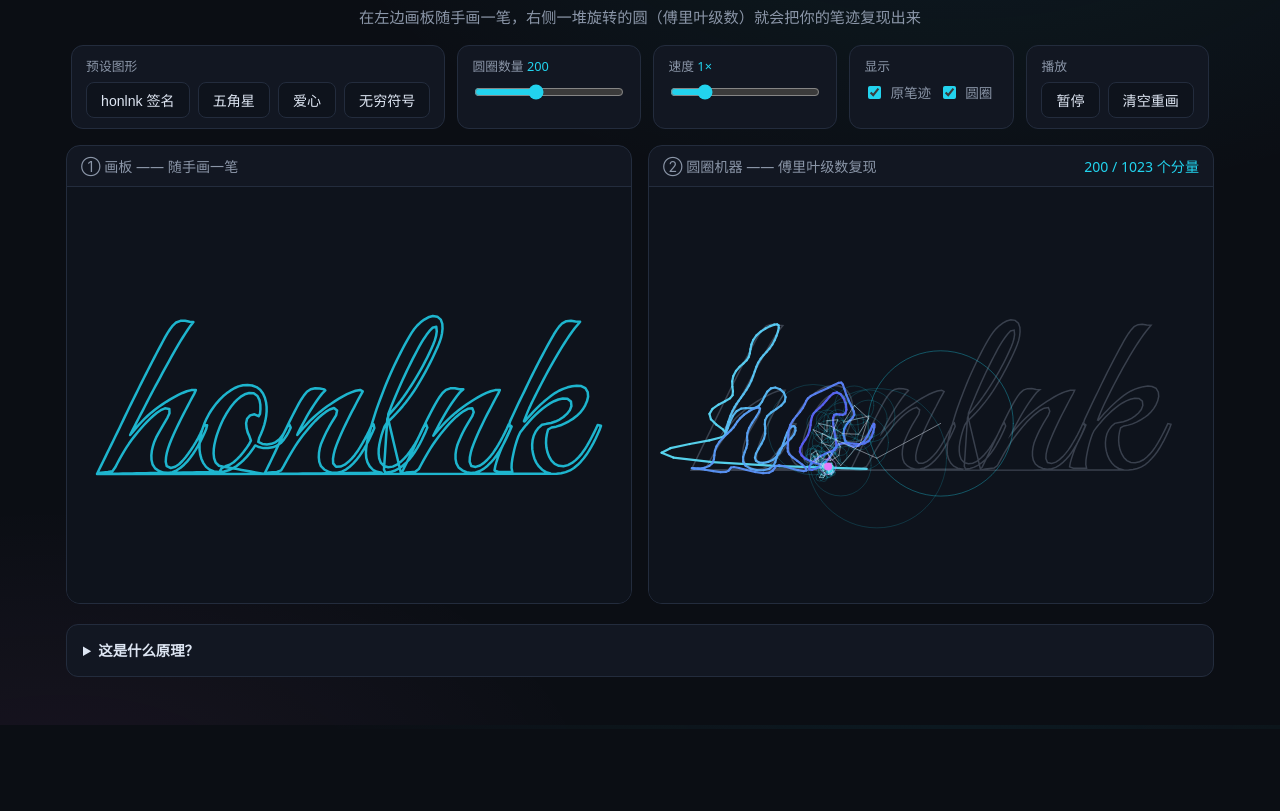
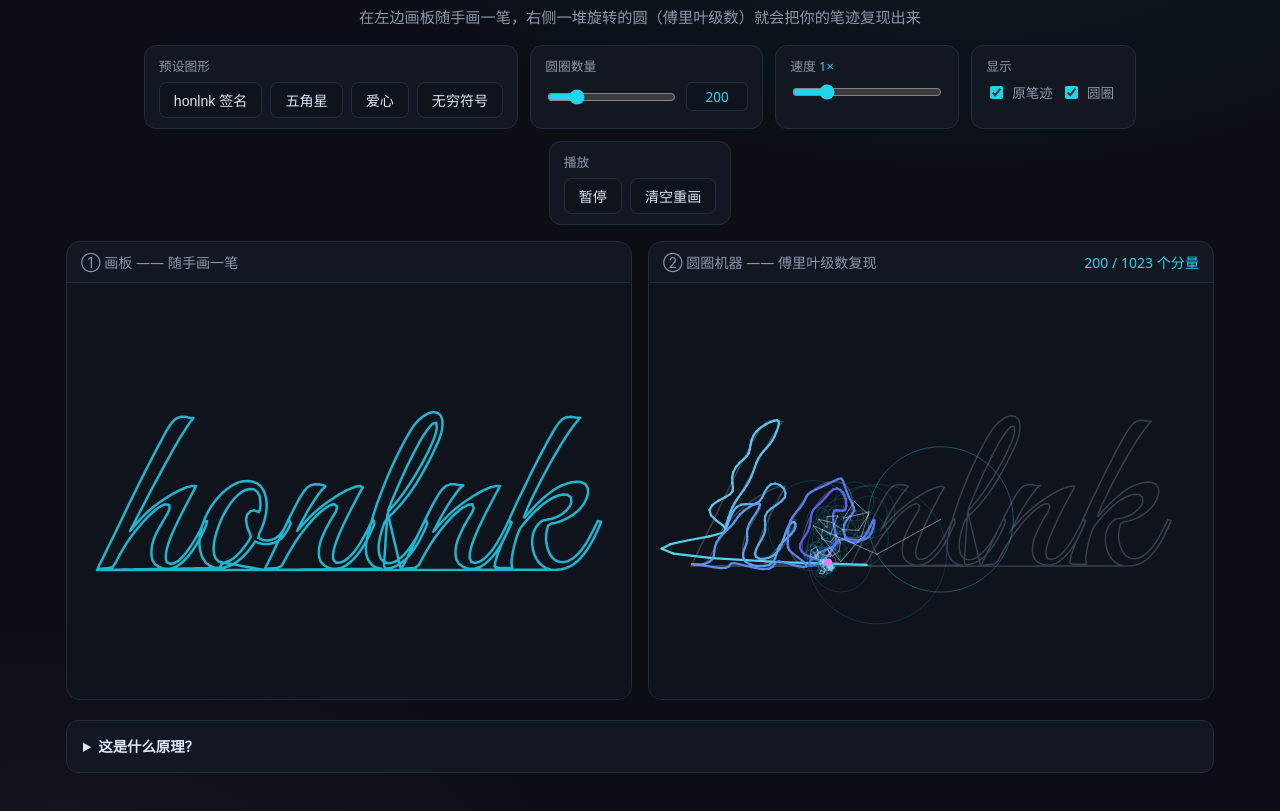
Before and after one commit to honlnk/fourier-epicycles, a plain HTML site: page docs/index.html in a window 1280 px wide. Shown: the part 71-882 px from the top of the page. Before the commit the page ends 800 px from the top, so only its background shows below. Drawn offline with Linux system fonts and the light colour scheme.

Commit message:
feat: 圆圈数量上限放开到 1023，新增数字输入框双向同步；高 K 时跳过亚像素圆绘制

```diff
--- a/docs/app.js
+++ b/docs/app.js
@@ -203,7 +203,7 @@ const drawCtx = drawCanvas.getContext('2d'), epiCtx = epiCanvas.getContext('2d')
 const hint = $('draw-hint');
 const statsEl = $('stats');
 const rangeCircles = $('range-circles'), rangeSpeed = $('range-speed');
-const labelCircles = $('label-circles'), labelSpeed = $('label-speed');
+const numCircles = $('num-circles'), labelSpeed = $('label-speed');
 const btnToggle = $('btn-toggle');
 
 function setupCanvas(canvas, ctx, onResize) {
@@ -425,16 +425,20 @@ function renderEpicycles() {
       const c = state.coeffs[i];
       const a = c.freq * state.angle + c.phase;
       const q = { re: p.re + c.amp * Math.cos(a), im: p.im + c.amp * Math.sin(a) };
+      const r = c.amp * tf.scale;
+      // 高 K 时大量圆在屏幕上不足 1.2px，跳过绘制（只做数学推进），视觉无差异
+      if (r >= 1.2) {
         const sp = toScreen(p), sq = toScreen(q);
         epiCtx.strokeStyle = i === 0 ? 'rgba(34, 211, 238, .35)' : 'rgba(34, 211, 238, .18)';
         epiCtx.beginPath();
-      epiCtx.arc(sp.x, sp.y, c.amp * tf.scale, 0, TAU);
+        epiCtx.arc(sp.x, sp.y, r, 0, TAU);
         epiCtx.stroke();
         epiCtx.strokeStyle = 'rgba(221, 229, 242, .5)';
         epiCtx.beginPath();
         epiCtx.moveTo(sp.x, sp.y);
         epiCtx.lineTo(sq.x, sq.y);
         epiCtx.stroke();
+      }
       p = q;
     }
   } else {
@@ -488,12 +492,22 @@ $('btn-star').addEventListener('click', () => setPath(presetStar()));
 $('btn-heart').addEventListener('click', () => setPath(presetHeart()));
 $('btn-infinity').addEventListener('click', () => setPath(presetInfinity()));
 
-rangeCircles.addEventListener('input', () => {
-  state.count = +rangeCircles.value;
-  labelCircles.textContent = state.count;
+const MAX_CIRCLES = 1023; // = N - 1（去掉直流分量后的全部频率分量）
+
+/** 设置圆圈数量，滑块与数字输入框保持双向同步 */
+function setCircles(k) {
+  k = Math.max(1, Math.min(MAX_CIRCLES, Math.round(k) || 1));
+  state.count = k;
+  rangeCircles.value = k;
+  numCircles.value = k;
   state.trail = [];
   updateStats();
-});
+}
+
+rangeCircles.addEventListener('input', () => setCircles(+rangeCircles.value));
+
+// 输入框在失焦或回车时生效，避免逐字符输入过程中数量剧烈跳动
+numCircles.addEventListener('change', () => setCircles(+numCircles.value || state.count));
 
 rangeSpeed.addEventListener('input', () => {
   state.speed = +rangeSpeed.value;
--- a/docs/index.html
+++ b/docs/index.html
@@ -27,8 +27,11 @@
     </div>
   </div>
   <div class="card">
-    <label for="range-circles">圆圈数量 <span id="label-circles" class="value">200</span></label>
-    <input type="range" id="range-circles" min="1" max="500" value="200">
+    <label for="range-circles">圆圈数量</label>
+    <div class="circles-row">
+      <input type="range" id="range-circles" min="1" max="1023" value="200">
+      <input type="number" id="num-circles" class="num-input" min="1" max="1023" step="1" value="200" title="直接输入圆圈数量（1–1023）">
+    </div>
   </div>
   <div class="card">
     <label for="range-speed">速度 <span id="label-speed" class="value">1×</span></label>
--- a/docs/style.css
+++ b/docs/style.css
@@ -81,6 +81,26 @@ button.danger:hover { border-color: var(--danger); color: var(--danger); }
 
 input[type="range"] { width: 150px; accent-color: var(--accent); }
 
+.circles-row { display: flex; align-items: center; gap: 8px; }
+.circles-row input[type="range"] { flex: 1; min-width: 80px; width: auto; }
+.num-input {
+  width: 62px;
+  background: var(--panel2);
+  color: var(--accent);
+  border: 1px solid var(--border);
+  border-radius: 6px;
+  padding: 4px 6px;
+  font-size: .85rem;
+  text-align: center;
+  font-variant-numeric: tabular-nums;
+  font-family: inherit;
+  appearance: textfield;
+  -moz-appearance: textfield;
+}
+.num-input::-webkit-outer-spin-button,
+.num-input::-webkit-inner-spin-button { -webkit-appearance: none; margin: 0; }
+.num-input:focus { outline: none; border-color: var(--accent); }
+
 main { display: grid; grid-template-columns: 1fr 1fr; gap: 16px; }
 @media (max-width: 880px) { main { grid-template-columns: 1fr; } }
 
```
Also changed, not shown: README.md. Lines whose indentation alone changed are shown as unchanged.
